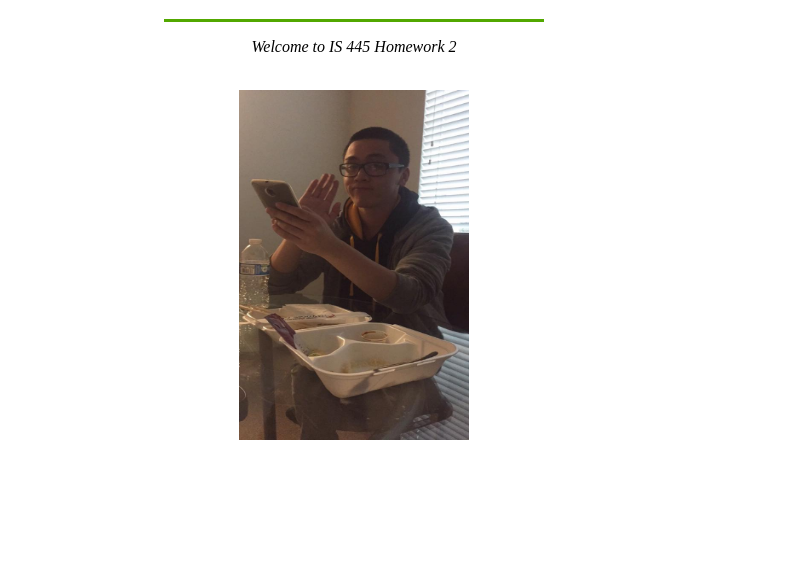
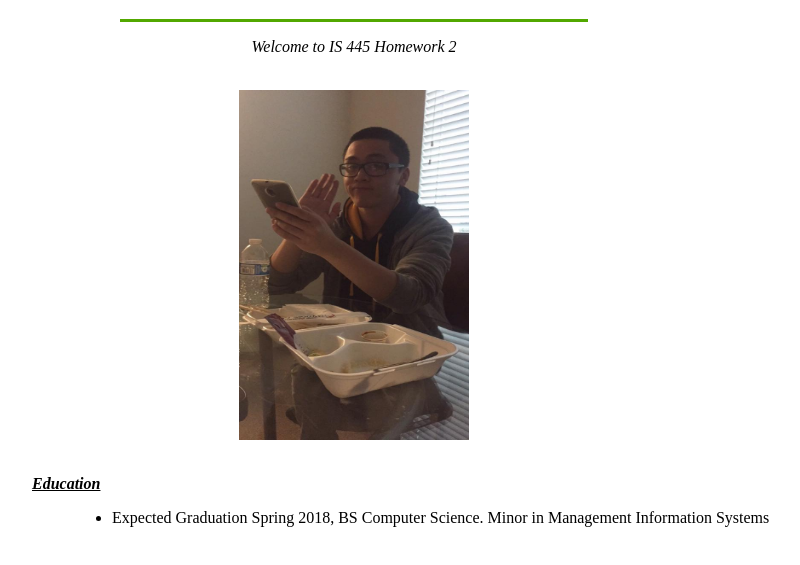
Before and after one commit to fhcsulb/IS-445-Assign-2, a website: page website/linkedpage.html in a window 1280 px wide. Shown: the part 61-626 px from the top of the page, without its empty margins (286-1086 px from the left). Drawn offline with Linux system fonts and the light colour scheme.

Commit message:
Added in a picture of myself. Added education information.

```diff
--- a/website/linkedpage.html
+++ b/website/linkedpage.html
@@ -4,21 +4,36 @@
 <head>
         <link rel = "stylesheet" type="text/css" href ="styles.css">
 <title> Assignment 2    </title>
+
+<style>
+ul.a {
+    margin-left : 350px;
+}
+
+
+</style>
 </head>
 <body>
 
 <h1> Huang , Felix   </h1>
 
-<hr width = "30%">
+<hr>
 
 <p align="center">  <i> Welcome to IS 445 Homework 2   </i>       </p>
 
 <br>
-
 <div>
         <img  src = "self_image.jpg"  alt = "Picture of Myself"  style = "width: 230px; height:350px">
 
 </div>
+<br>
+
+
+<h2> <em> Education </em> </h2>
+<ul class = "a">
+    <li>Expected Graduation Spring 2018, BS Computer Science. Minor in Management Information Systems</li>
+</ul>
+
 
 
 
--- a/website/styles.css
+++ b/website/styles.css
@@ -4,11 +4,20 @@ h1 {
 }
 
 hr {
+    width :37%;
     border-color: lawngreen;
     border-width: 3px 0 0;
 }
 
 div {
     text-align: center;
+}
+
+h2 {
+    font-size: 16px;
+    font-weight: bold;
+    text-decoration: underline;
+    margin-left: 310px;
+
 
 }
```
